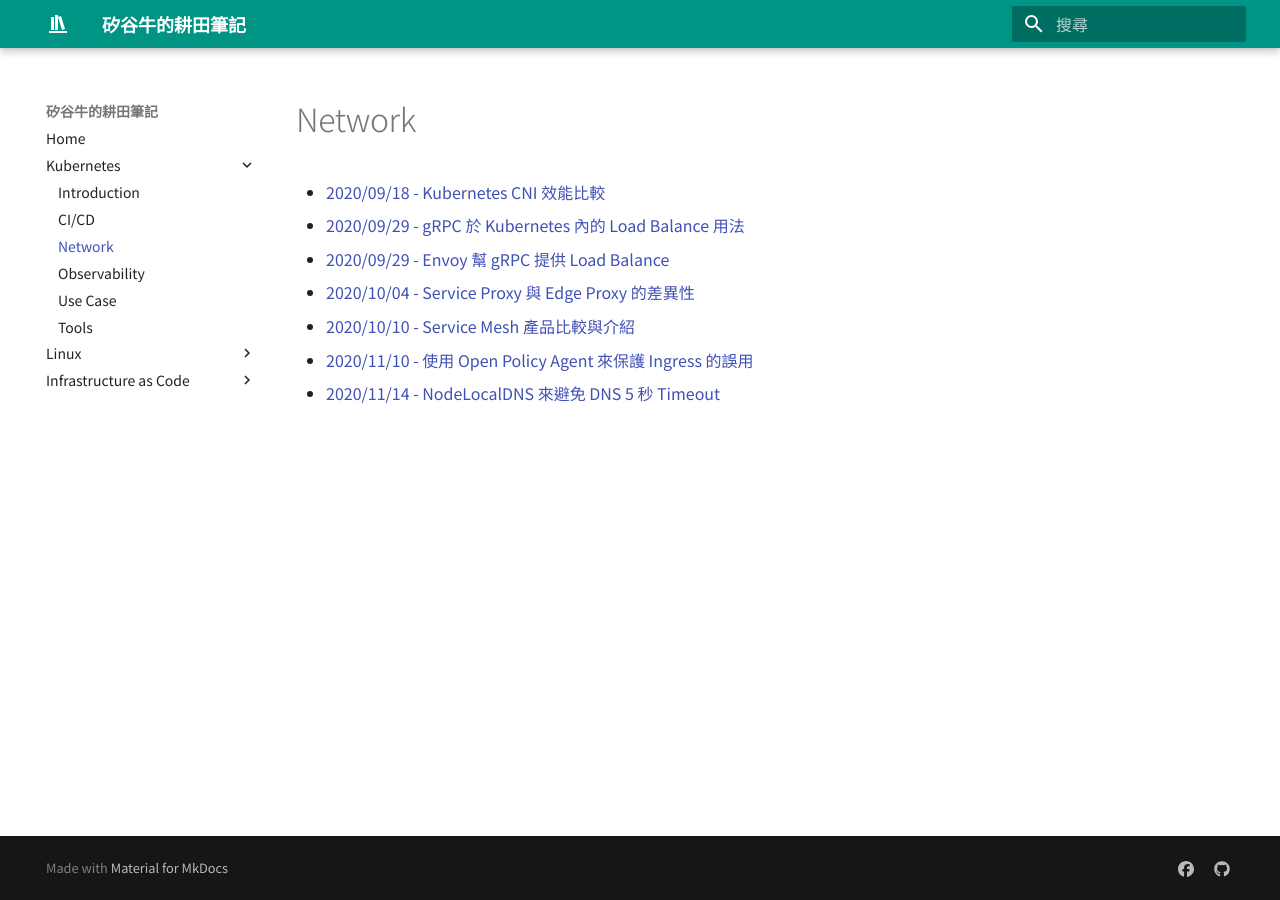
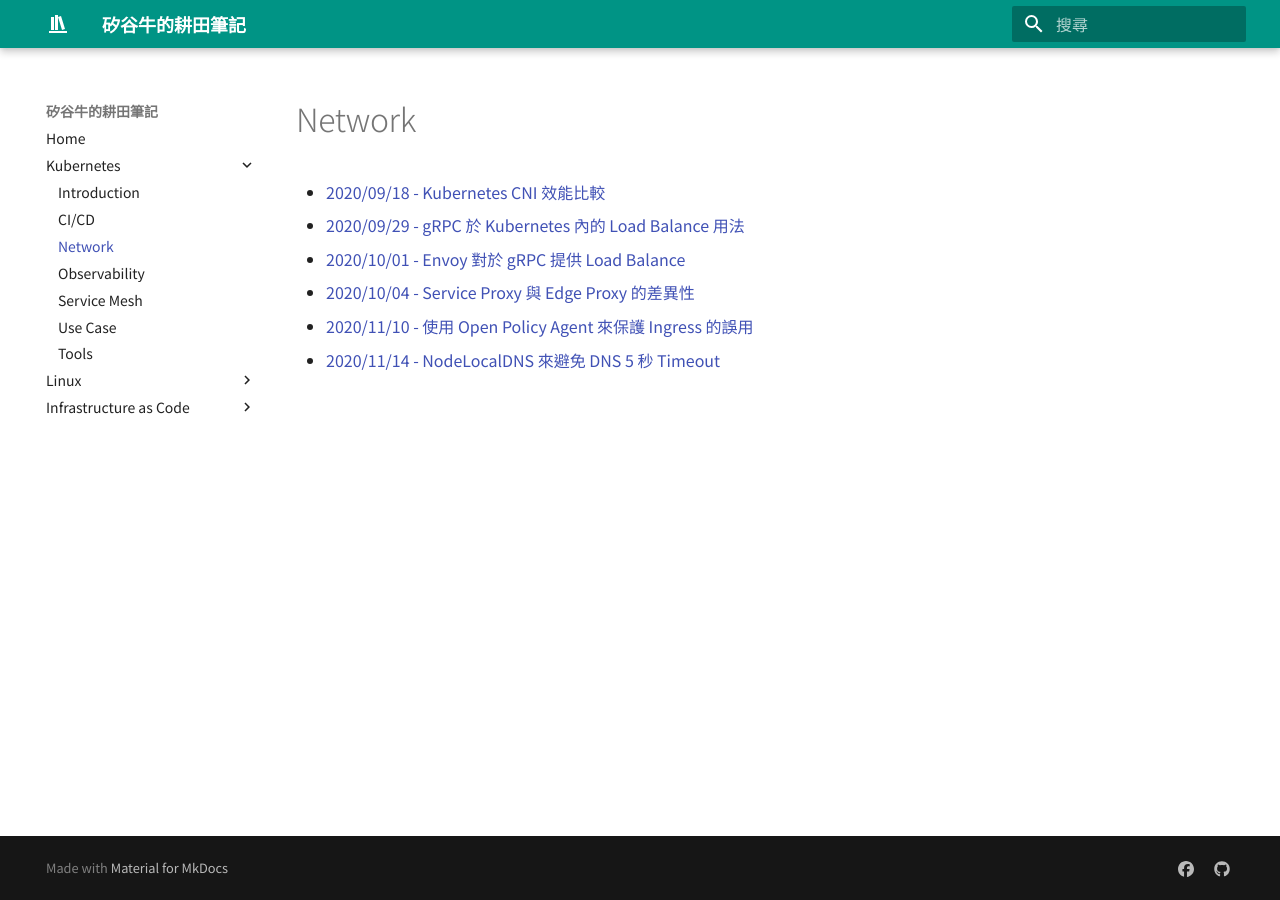
Before and after one commit to technologynoteniu/awesome-notes, an MkDocs documentation site: the page built from docs/kubernetes/network.md, in a window 1280 px wide. Built offline with MkDocs 1.6.1 and Material for MkDocs 9.7.7, drawn with Linux system fonts in a browser that asks for light colours.

Commit message:
add service mesh

```diff
--- a/docs/kubernetes/network.md
+++ b/docs/kubernetes/network.md
@@ -1,8 +1,7 @@
 
 - [2020/09/18 - Kubernetes CNI 效能比較](https://www.facebook.com/technologynoteniu/posts/126147459219395)
 - [2020/09/29 - gRPC 於 Kubernetes 內的 Load Balance 用法](https://www.facebook.com/technologynoteniu/posts/136292751538199)
-- [2020/09/29 - Envoy 幫 gRPC 提供 Load Balance](https://www.facebook.com/technologynoteniu/posts/137127168121424)
+- [2020/10/01 - Envoy 對於 gRPC 提供 Load Balance](https://www.facebook.com/technologynoteniu/posts/137127168121424)
 - [2020/10/04 - Service Proxy 與 Edge Proxy 的差異性](https://www.facebook.com/technologynoteniu/posts/138720374628770)
-- [2020/10/10 - Service Mesh 產品比較與介紹](https://www.facebook.com/technologynoteniu/posts/141526277681513)
 - [2020/11/10 - 使用 Open Policy Agent 來保護 Ingress 的誤用](https://www.facebook.com/technologynoteniu/posts/155472792953528)
 - [2020/11/14 - NodeLocalDNS 來避免 DNS 5 秒 Timeout](https://www.facebook.com/technologynoteniu/posts/157470452753762)
--- a/mkdocs.yml
+++ b/mkdocs.yml
@@ -16,6 +16,7 @@
       - CI/CD: kubernetes/cicd.md
       - Network: kubernetes/network.md
       - Observability: kubernetes/observability.md
+      - Service Mesh: kubernetes/service-mesh.md
       - Use Case: kubernetes/usecase.md
       - Tools: kubernetes/tool.md
   - Linux:
```
Also changed, not shown: docs/kubernetes/service-mesh.md (added, +3 -0 lines).
